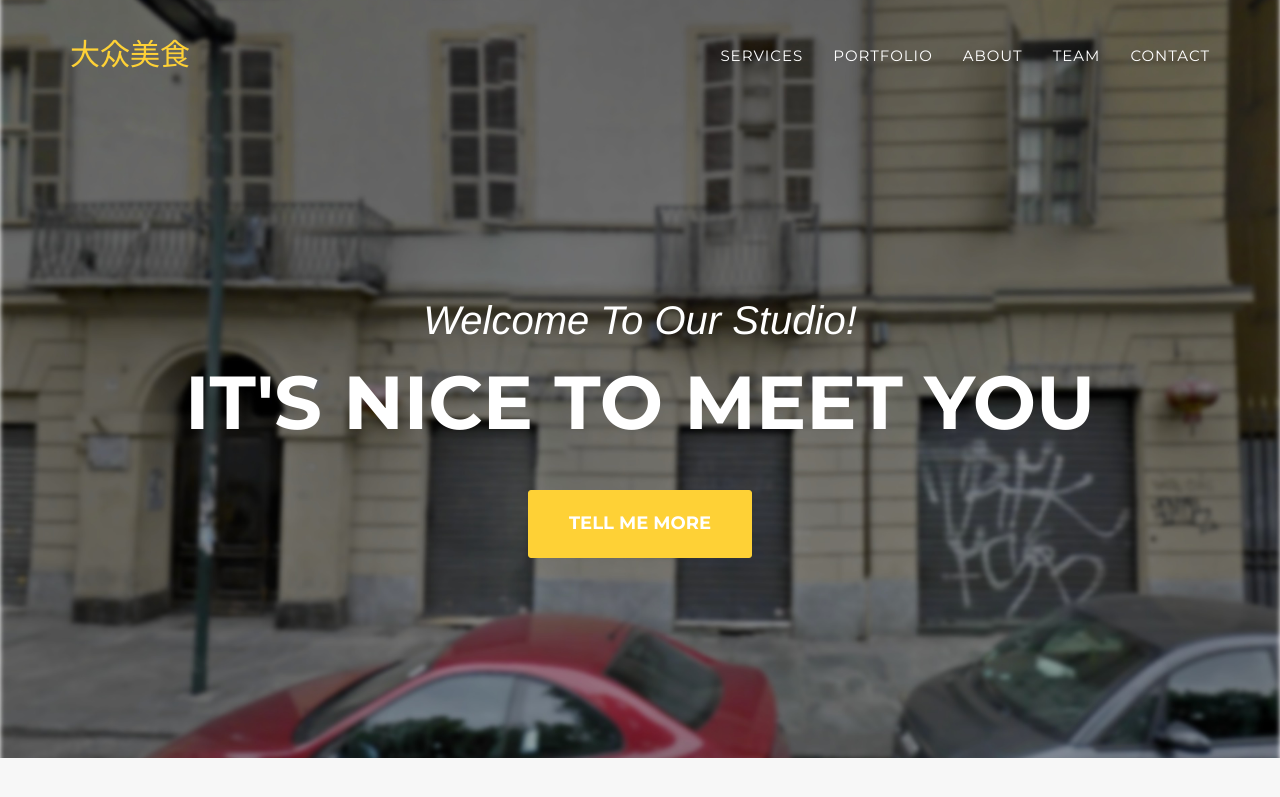
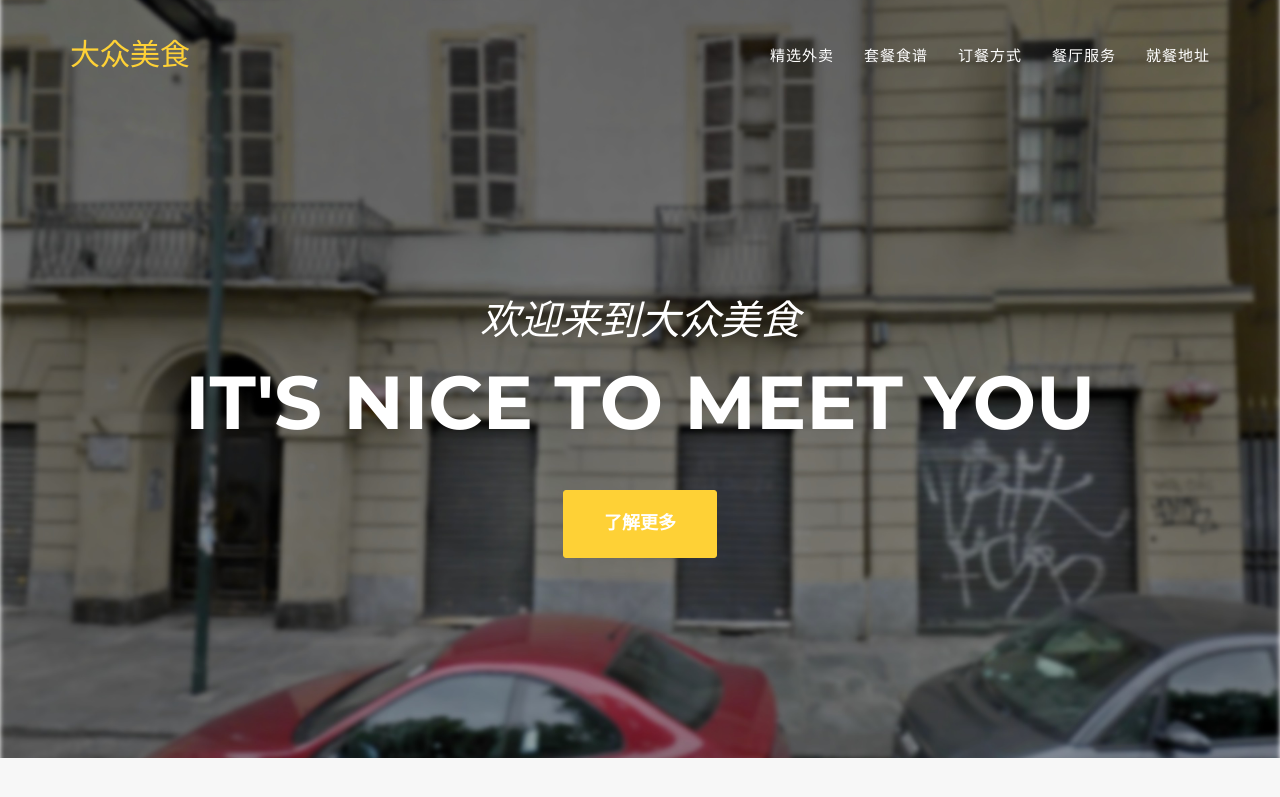
Before and after one commit to yusite/dzfood, a Jekyll site: the page built from index.html, in a window 1280 px wide and 900 px high. Shown: the top 797 px of the window. Built offline with Jekyll 4.4.1, drawn with Linux system fonts in a browser that asks for light colours; some web fonts are replaced.

Commit message:
change intro page and navigation bar items

```diff
--- a/_includes/header.html
+++ b/_includes/header.html
@@ -19,19 +19,19 @@
                         <a href="#page-top"></a>
                     </li>
                     <li>
-                        <a class="page-scroll" href="#services">Services</a>
+                        <a class="page-scroll" href="#portfolio">精选外卖</a>
                     </li>
                     <li>
-                        <a class="page-scroll" href="#portfolio">Portfolio</a>
+                        <a class="page-scroll" href="#about">套餐食谱</a>
                     </li>
                     <li>
-                        <a class="page-scroll" href="#about">About</a>
+                        <a class="page-scroll" href="#services">订餐方式</a>
                     </li>
                     <li>
-                        <a class="page-scroll" href="#team">Team</a>
+                        <a class="page-scroll" href="#team">餐厅服务</a>
                     </li>
                     <li>
-                        <a class="page-scroll" href="#contact">Contact</a>
+                        <a class="page-scroll" href="#contact">就餐地址</a>
                     </li>
                 </ul>
             </div>
@@ -44,9 +44,9 @@
     <header>
         <div class="container">
             <div class="intro-text">
-                <div class="intro-lead-in">Welcome To Our Studio!</div>
+                <div class="intro-lead-in">欢迎来到大众美食</div>
                 <div class="intro-heading">It's Nice To Meet You</div>
-                <a href="#services" class="page-scroll btn btn-xl">Tell Me More</a>
+                <a href="#portfolio" class="page-scroll btn btn-xl">了解更多</a>
             </div>
         </div>
     </header>
```
